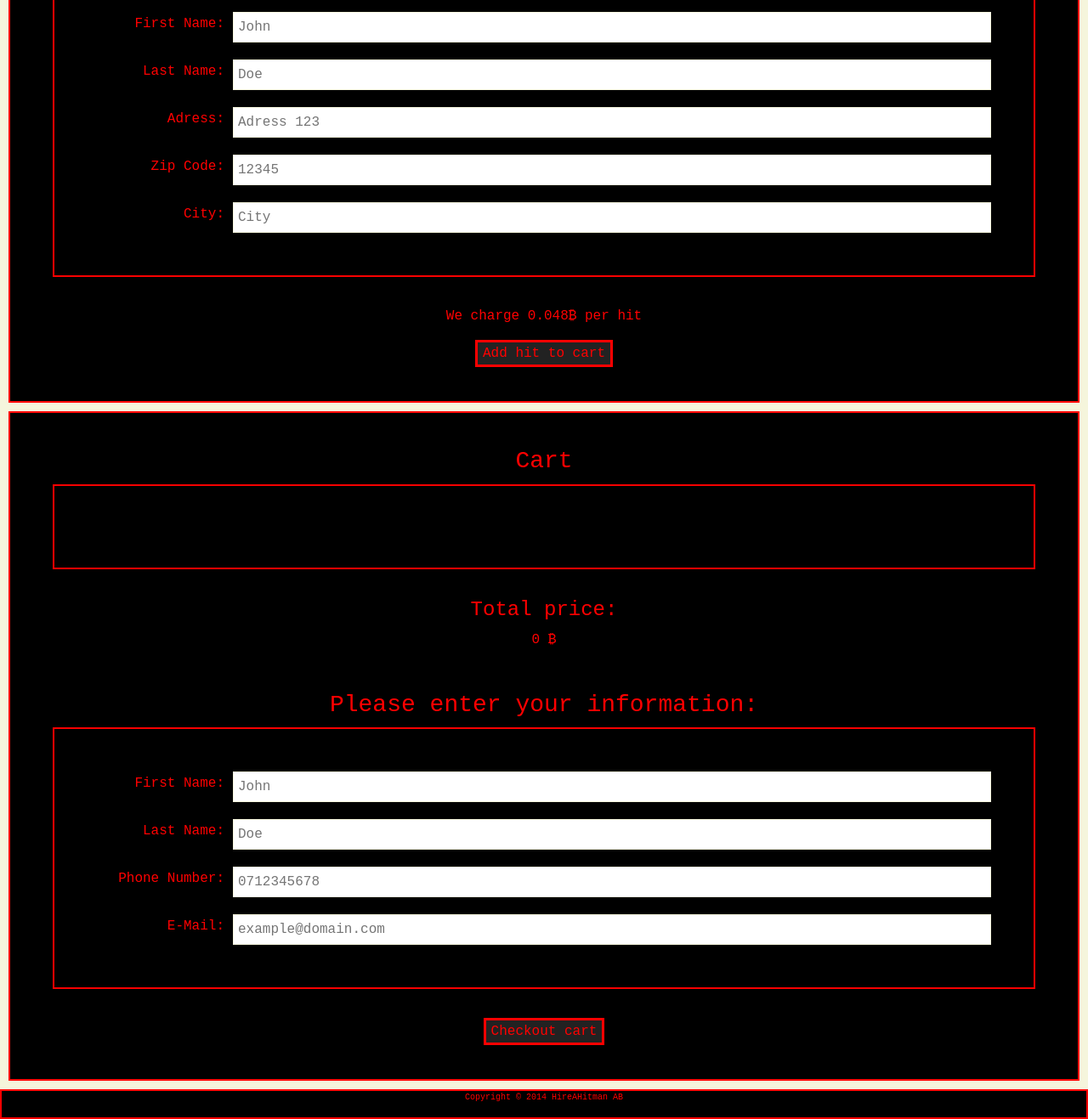
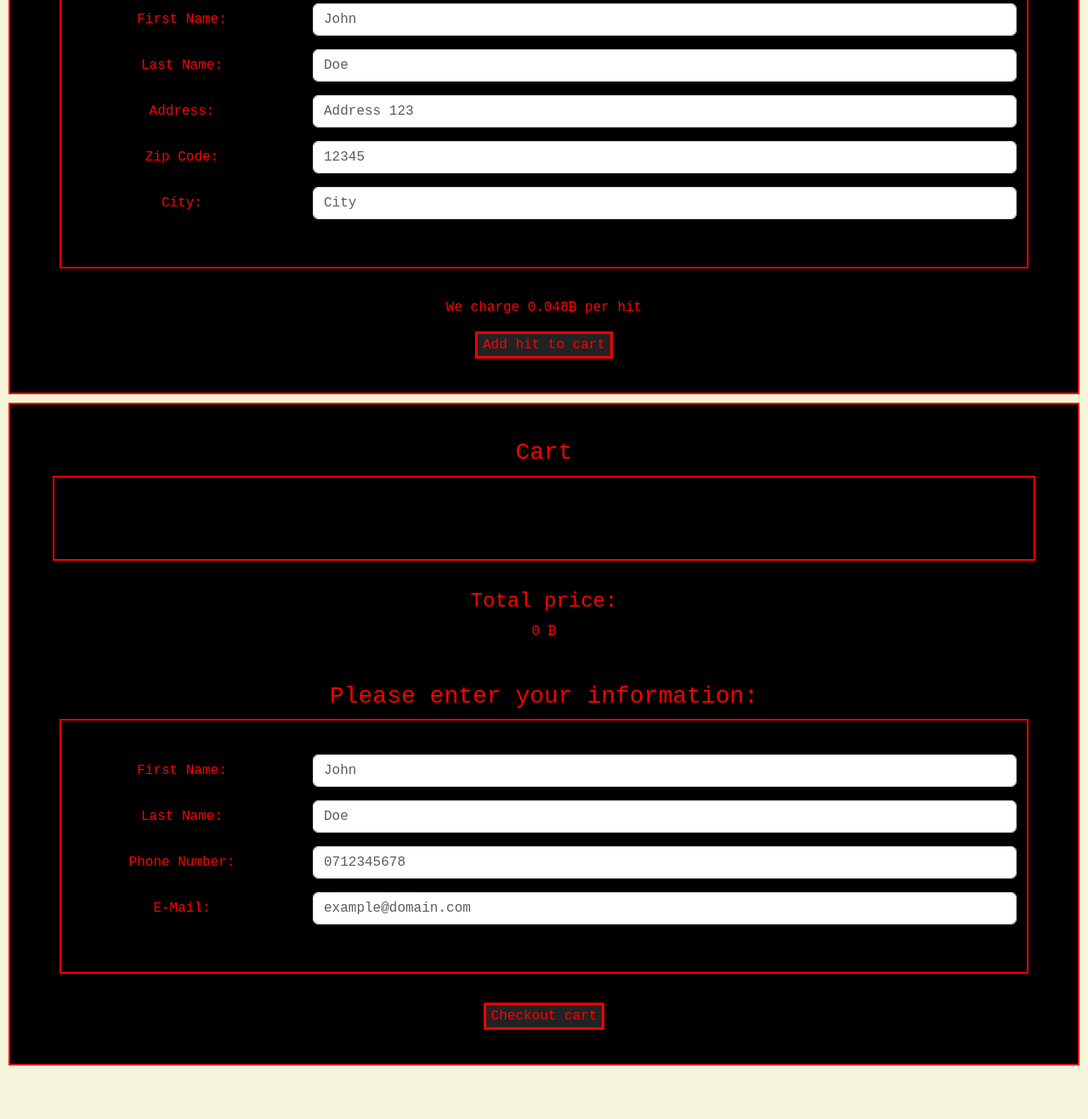
Before and after one commit to johhul99/Labb-1-Webbutveckling, a plain HTML site: page Webbsida/Shop.html in a window 1280 px wide. Shown: the part 1038-2355 px from the top of the page at 85% size. After the commit the page ends 2302 px from the top, so only its background shows below. Drawn offline with nearby package versions, Linux system fonts and the light colour scheme; some packages are replaced by stand-ins of ours; a script that the page names is missing.

Commit message:
responsivitet uppdaterad

```diff
--- a/Webbsida/About.css
+++ b/Webbsida/About.css
@@ -44,7 +44,7 @@
 }
 
 footer {
-    vertical-align: bottom;
+    position: fixed;
     left: 0;
     bottom: 0;
     width: 100%;
@@ -91,3 +91,18 @@ section {
     margin-right: 50px;
     border: solid red;
 }
+
+.map-container {
+    position: relative;
+    width: 100%;
+    padding-top: 56.25%;
+}
+
+.map-iframe {
+    position: absolute;
+    top: 0;
+    left: 0;
+    width: 100%;
+    height: 100%;
+    border: 2px solid red;
+}
--- a/Webbsida/Landing.css
+++ b/Webbsida/Landing.css
@@ -40,7 +40,7 @@
 }
 
 footer{
-    vertical-align: bottom;
+    position: fixed;
     left: 0;
     bottom: 0;
     width: 100%;
@@ -61,12 +61,13 @@ section {
     background-color: black;
     color: red;
     border: 2px, solid, red;
-    padding: 40px;
+    padding: 20px;
     text-align: center;
     margin: 10px;
 }
 
-#landing-pic {
-    width: 50%;
-    height: auto;
+@media(min-width: 768px){
+    section {
+        padding: 40px;
+    }
 }
--- a/Webbsida/Shop.css
+++ b/Webbsida/Shop.css
@@ -44,7 +44,7 @@
 }
 
 footer {
-    vertical-align: bottom;
+    position: fixed;
     left: 0;
     bottom: 0;
     width: 100%;
@@ -71,60 +71,57 @@ section {
 }
 
 .associate-picture {
-    height: 150px;
-    width: auto;
+    height: auto;
+    max-height: 150px;
+    width: 100%;
+    object-fit: contain;
+    margin-bottom: 10px;
 }
 
 .all-associates {
     display: flex;
     flex-wrap: wrap;
-    justify-content:flex-start;
+    justify-content: center;
     gap: 20px;
 }
 
 .associate-select {
     display: flex;
     flex-direction: column;
-    padding: 10px;
     align-items: center;
     justify-content: space-between;
-    gap: 10px;
+    padding: 10px;
     background-color: #222;
     border: 1px solid red;
     border-radius: 10px;
     width: 175px;
     height: 475px;
-    margin-right: 20px;
+    box-sizing: border-box;
+}
+
+@media (max-width: 576px) {
+    .associate-select {
+        width: 100%;
+        max-width: 300px;
+        height: auto;
+    }
+}
+
+@media (min-width: 577px) and (max-width: 768px) {
+    .associate-select {
+        width: 45%;
+    }
+}
+
+@media (min-width: 769px) {
+    .associate-select {
+        width: 175px;
+    }
 }
 
 input[type="checkbox"] {
     transform: scale(1.2);
     margin-bottom: 20px;
-}
-
-.form-container {
-    display: flex;
-    flex-direction: column;
-    gap: 15px;
-    padding: 20px;
-}
-
-.form-row {
-    display: flex;
-    align-items: center;
-    gap: 10px;
-    padding: 10px;
-}
-
-.form-label {
-    width: 150px;
-    text-align: right;
-}
-
-.form-input {
-    flex: 1;
-    padding: 5px;
-    border: 1px solid beige;
 }
 
 .description {
--- a/Webbsida/Shop.html
+++ b/Webbsida/Shop.html
@@ -118,26 +118,36 @@
             </section>
             <br><br>
             <h3>Please enter information about the target:</h3>
-            <section>
-                <div class="form-row">
-                    <label for="target-first-name" class="form-label">First Name:</label>
-                    <input type="text" id="target-first-name" class="form-input" placeholder="John">
+            <section class="container">
+                <div class="row mb-3">
+                    <label for="target-first-name" class="col-sm-3 col-form-label">First Name:</label>
+                    <div class="col-sm-9">
+                        <input type="text" id="target-first-name" class="form-control" placeholder="John">
+                    </div>
                 </div>
-                <div class="form-row">
-                    <label for="target-last-name" class="form-label">Last Name:</label>
-                    <input type="text" id="target-last-name" class="form-input" placeholder="Doe">
+                <div class="row mb-3">
+                    <label for="target-last-name" class="col-sm-3 col-form-label">Last Name:</label>
+                    <div class="col-sm-9">
+                        <input type="text" id="target-last-name" class="form-control" placeholder="Doe">
+                    </div>
                 </div>
-                <div class="form-row">
-                    <label for="target-adress" class="form-label">Adress:</label>
-                    <input type="text" id="target-adress" class="form-input" placeholder="Adress 123">
+                <div class="row mb-3">
+                    <label for="target-adress" class="col-sm-3 col-form-label">Address:</label>
+                    <div class="col-sm-9">
+                        <input type="text" id="target-adress" class="form-control" placeholder="Address 123">
+                    </div>
                 </div>
-                <div class="form-row">
-                    <label for="target-zip-code" class="form-label">Zip Code:</label>
-                    <input type="text" id="target-zip-code" class="form-input" placeholder="12345">
+                <div class="row mb-3">
+                    <label for="target-zip-code" class="col-sm-3 col-form-label">Zip Code:</label>
+                    <div class="col-sm-9">
+                        <input type="text" id="target-zip-code" class="form-control" placeholder="12345">
+                    </div>
                 </div>
-                <div class="form-row">
-                    <label for="target-city" class="form-label">City:</label>
-                    <input type="text" id="target-city" class="form-input" placeholder="City">
+                <div class="row mb-3">
+                    <label for="target-city" class="col-sm-3 col-form-label">City:</label>
+                    <div class="col-sm-9">
+                        <input type="text" id="target-city" class="form-control" placeholder="City">
+                    </div>
                 </div>
             </section>
             <br>
@@ -156,22 +166,30 @@
             <h4>Total price:</h4><div id="total-price"></div>
             <br><br>
             <h3>Please enter your information:</h3>
-            <section>
-                <div class="form-row">
-                    <label for="client-first-name" class="form-label">First Name:</label>
-                    <input type="text" id="client-first-name" class="form-input" placeholder="John">
+            <section class="container">
+                <div class="row mb-3">
+                    <label for="client-first-name" class="col-sm-3 col-form-label">First Name:</label>
+                    <div class="col-sm-9">
+                        <input type="text" id="client-first-name" class="form-control" placeholder="John">
+                    </div>
                 </div>
-                <div class="form-row">
-                    <label for="client-last-name" class="form-label">Last Name:</label>
-                    <input type="text" id="client-last-name" class="form-input" placeholder="Doe">
+                <div class="row mb-3">
+                    <label for="client-last-name" class="col-sm-3 col-form-label">Last Name:</label>
+                    <div class="col-sm-9">
+                        <input type="text" id="client-last-name" class="form-control" placeholder="Doe">
+                    </div>
                 </div>
-                <div class="form-row">
-                    <label for="client-phone-number" class="form-label">Phone Number:</label>
-                    <input type="text" id="client-phone-number" class="form-input" placeholder="0712345678">
+                <div class="row mb-3">
+                    <label for="client-phone-number" class="col-sm-3 col-form-label">Phone Number:</label>
+                    <div class="col-sm-9">
+                        <input type="text" id="client-phone-number" class="form-control" placeholder="0712345678">
+                    </div>
                 </div>
-                <div class="form-row">
-                    <label for="client-email" class="form-label">E-Mail:</label>
-                    <input type="text" id="client-email" class="form-input" placeholder="example@domain.com">
+                <div class="row mb-3">
+                    <label for="client-email" class="col-sm-3 col-form-label">E-Mail:</label>
+                    <div class="col-sm-9">
+                        <input type="text" id="client-email" class="form-control" placeholder="example@domain.com">
+                    </div>
                 </div>
             </section>
             <br>
--- a/Webbsida/script.js
+++ b/Webbsida/script.js
@@ -59,7 +59,7 @@ addToCart.addEventListener('click', () => {
     }
     else {
         let selectedHitmen = "";
-        if (hitmen.length = 1) {
+        if (hitmen.length === 1) {
             selectedHitmen = hitmen[0];
         }
         else {
@@ -98,10 +98,10 @@ addToCart.addEventListener('click', () => {
                             orderArray.push(hitOrder);
                             const hit = document.createElement('li');
 
-                            hit.innerHTML = " 1 x <br>Associate hitman: " + selectedHitmen +
-                                "<br>Target profile:<br>Name: " + target.firstName + " " + target.lastName +
-                                "<br>Adress: " + target.adress + " " + target.zipCode + " " + target.city +
-                                "<br>Price: 0.048₿";
+                            hit.innerHTML = " <b>1 x</b> <br><b>Associate hitman:</b> " + selectedHitmen +
+                                "<br><b>Target profile:</b><br><b>Name:</b> " + target.firstName + " " + target.lastName +
+                                "<br><b>Adress:</b> " + target.adress + " " + target.zipCode + " " + target.city +
+                                "<br><b>Price:</b> 0.048₿";
 
                             const removeBtn = document.createElement('button');
                             removeBtn.textContent = "Remove from cart";
```
Also changed, not shown: Webbsida/About.html (+25 -10 lines), Webbsida/Landing.html (+5 -3 lines).
